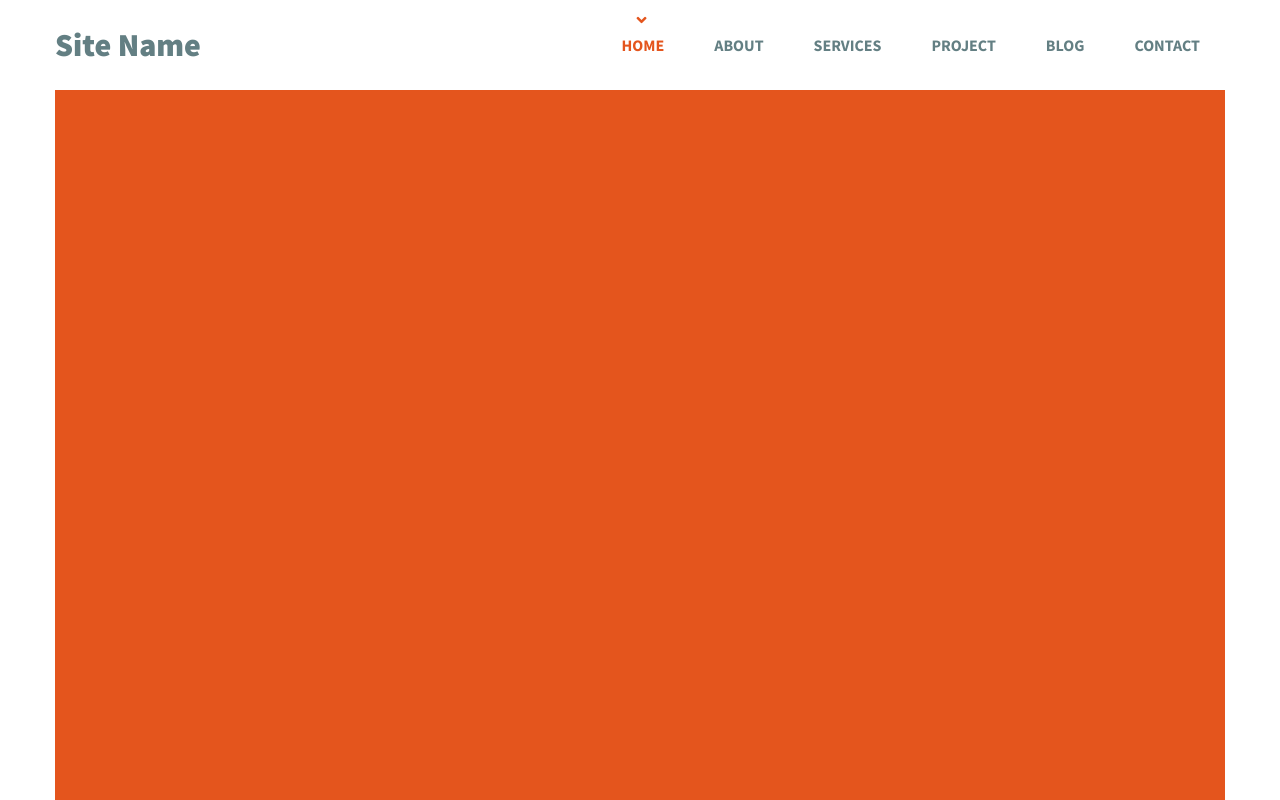
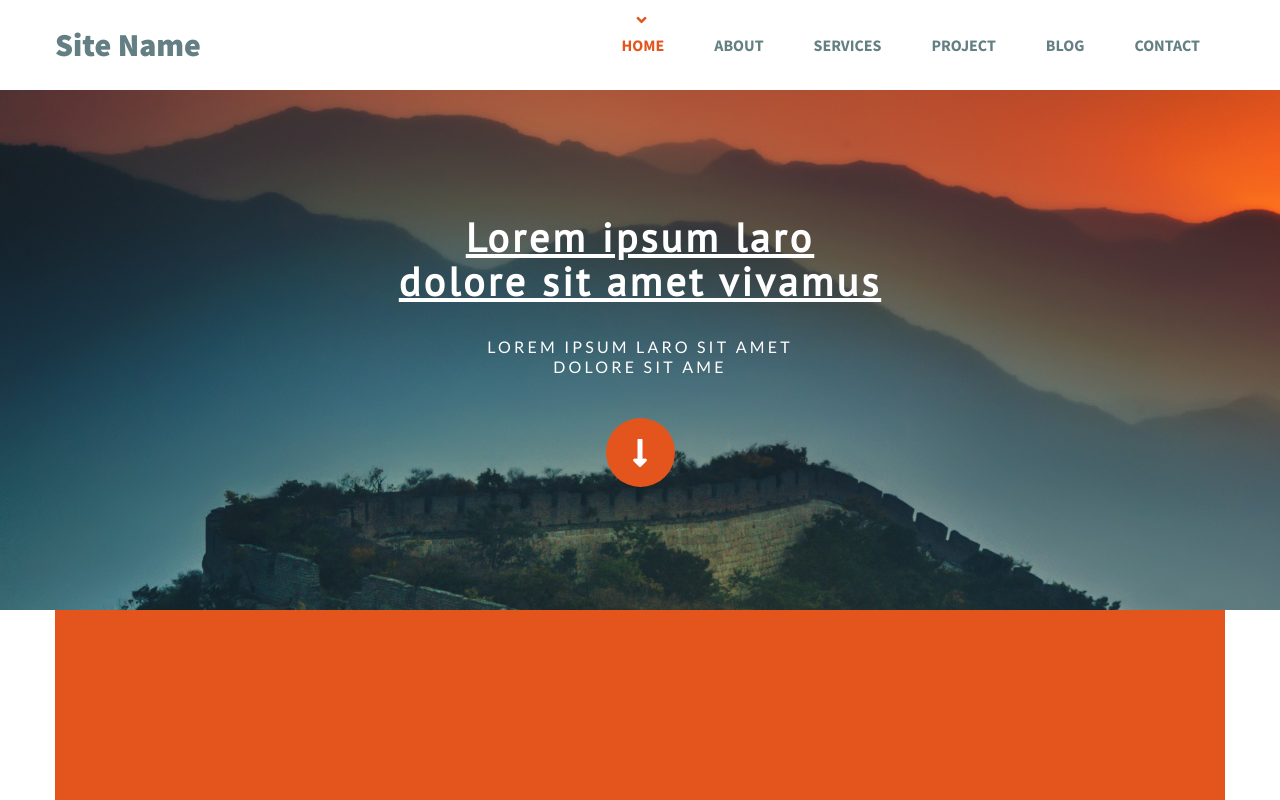
Before and after one commit to KonovalovaVV/html-css, a plain HTML site: page index.html in a window 1280 px wide. Shown: the top 800 px of the page. Drawn offline with Linux system fonts and the light colour scheme.

Commit message:
Add first part of main.

```diff
--- a/css/content.css
+++ b/css/content.css
@@ -2,7 +2,7 @@
     background-color: #e4551d;
     max-width: 1170px;
     margin: 0 auto;
-    height: 1245px;
+    height: 725px;
 }
 
 .header-label{
--- /dev/null
+++ b/css/main.css
@@ -0,0 +1,68 @@
+@font-face {
+    font-family: PT-Sans;
+    src: url(../font/PTSans-Regular.ttf);
+}
+
+@font-face {
+    font-family: Lato;
+    src: url(../font/Lato-Regular.ttf);
+}
+
+.main {
+    margin: 0 auto;
+    width: 100%;
+}
+
+.section-bg {
+    display: flex;
+    flex-direction: column;
+    background-image: url(../img/bg-mountain.png);
+    background-repeat: no-repeat;
+    max-width: 1920px;
+    height: 520px;
+    margin: 0 auto;
+}
+
+.section-bg__text {
+    margin-top: 125px;
+    display: flex;
+    flex-direction: column;
+}
+
+.title {
+    text-align: center;
+    color: #ffffff;
+    font-family: PT-Sans;
+    font-size: 40px;
+    font-weight: bold;
+    line-height: 44px;
+    text-decoration: underline;
+    letter-spacing: 3.2px;
+}
+
+.subtitle {
+    margin-top: 34px;
+    text-align: center;
+    color: #ffffff;
+    font-family: Lato;
+    font-size: 16px;
+    line-height: 20px;
+    text-transform: uppercase;
+    letter-spacing: 3.2px;
+}
+
+.section-bg__icon {
+    display: flex;
+    margin: auto;
+    margin-top: 41px;
+    width: 69px;
+    height: 69px;
+    background-color: #e4551d;
+    border-radius: 50%;
+}
+
+.section-bg__icon-arrow {
+    margin: auto;
+    color: #ffffff;
+    font-size: 32px;
+}
--- a/index.html
+++ b/index.html
@@ -10,6 +10,7 @@
   <link rel="stylesheet" href="css/menu.css">
   <link rel="stylesheet" href="css/content.css">
   <link rel="stylesheet" href="css/footer.css">
+  <link rel="stylesheet" href="css/main.css">
 </head>
 
 <body>
@@ -41,7 +42,29 @@
     </nav>
   </header>
 
-  <main class="content-temp"></main>
+  <main class="main">
+
+    <div class="section-bg">
+      <div class="section-bg__text">
+        <h1 class="title">
+          Lorem ipsum laro<br />
+          dolore sit amet vivamus
+        </h1>
+        <h2 class="subtitle">
+          Lorem ipsum laro sit amet<br />
+          dolore sit ame
+        </h2>
+      </div>
+
+      <div class="section-bg__icon">
+        <i class="section-bg__icon-arrow fas fa-long-arrow-alt-down"></i>
+      </div>
+    </div>
+
+    <div class="content-temp">
+    </div>
+
+  </main>
 
   <footer class="footer">
 
```
Also changed, not shown: font/Lato-Regular.ttf (added), font/PTSans-Regular.ttf (added), img/bg-mountain.png (added), img/line.png (deleted).
